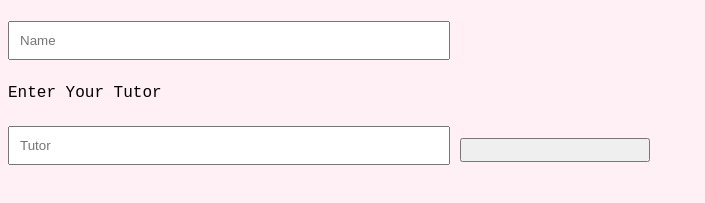
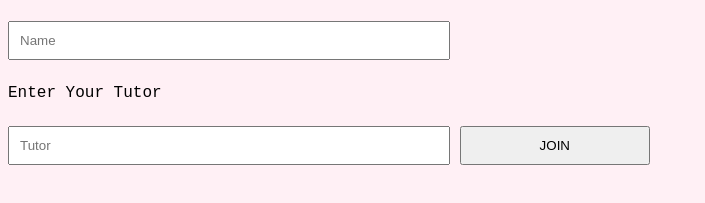
Before and after one commit to JaredKingLon/NEA, a plain HTML site: page index.html in a window 1280 px wide. Shown: the part 101-304 px from the top of the page, without its empty margins (0-705 px from the left). Drawn offline with Linux system fonts and the light colour scheme.

Commit message:
Change button text to 'JOIN' in index.html

```diff
--- a/index.html
+++ b/index.html
@@ -14,7 +14,7 @@
     <p> Enter Your Tutor</p>
     <input id="tutorbox" type="text" placeholder="Tutor">
 
-    <button id="signup" placeholder="Join">
+    <button id="signup">JOIN</button>
   </section>
 
     <script>
```
